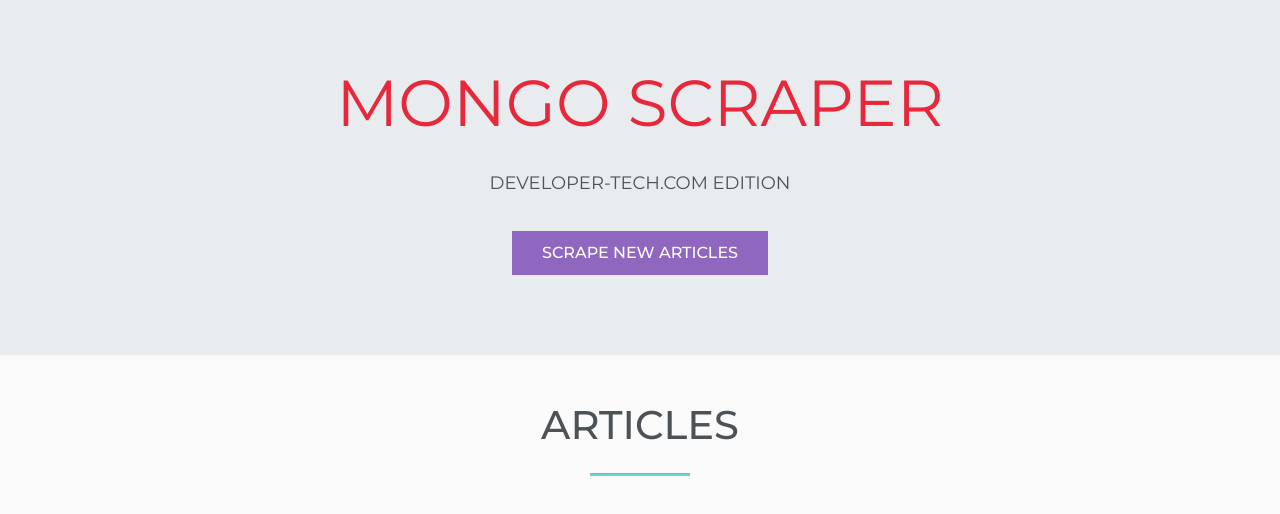
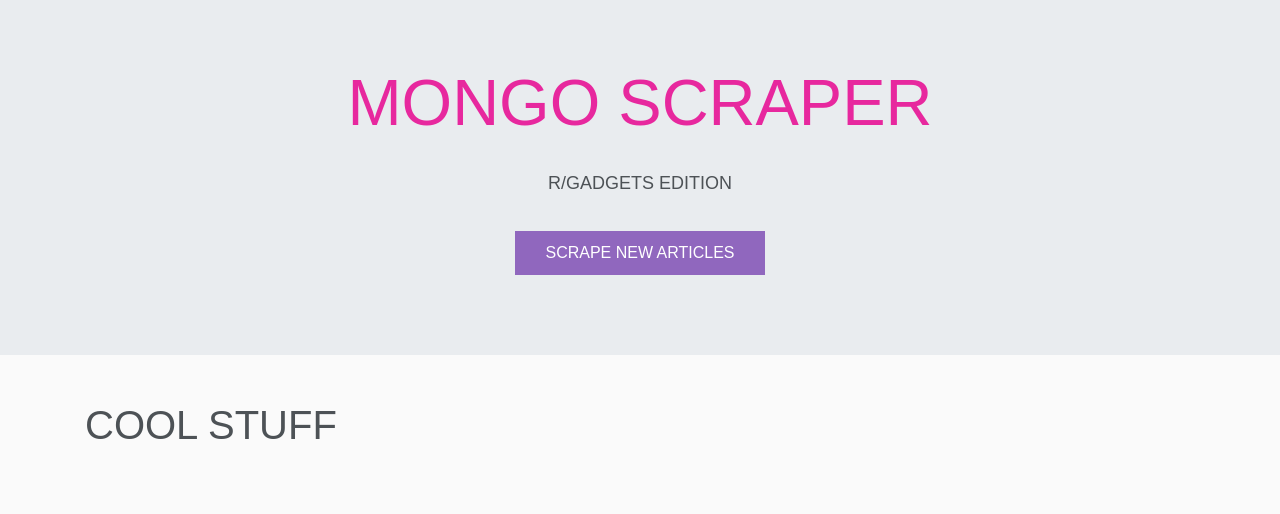
Before and after one commit to ElegantIguana/mongoScraper, a website: page public/index.html in a window 1280 px wide. Drawn offline with nearby package versions, Linux system fonts and the light colour scheme; no server answers.

Commit message:
better styling, fixing bugs

```diff
--- a/public/app.js
+++ b/public/app.js
@@ -6,10 +6,10 @@
         for (var i = 0; i < data.length; i++) {
             // Display the apropos information on the page
             $("#articles").append("<article class='row' data-id='" + data[i]._id + "'>" +
-                "<div class='col-xs-12 col-sm-12 col-md-3 col-lg-3 col-xl-3 images'><img src='https://www.developer-tech.com" + data[i].thumbnail + "'></div>" +
+                "<div class='col-xs-12 col-sm-12 col-md-3 col-lg-3 col-xl-3 images'><img src='https://www.reddit.com/r/gadgets/" + data[i].thumbnail + "'></div>" +
                 "<div class='col-xs-12 col-sm-12 col-md-9 col-lg-9 col-xl-9 text'><h4>" + data[i].title + "</h4>" +
                 "<p>" + data[i].summary +
-                "<a href='https://www.developer-tech.com" + data[i].link + "' target='_blank'>Read More</a><br></p></div>" +
+                "<a href='https://www.reddit.com/r/gadgets/" + data[i].link + "' target='_blank'>Read More</a><br></p></div>" +
                 "</article>");
         }
     });
--- a/public/index.html
+++ b/public/index.html
@@ -16,17 +16,17 @@
     <!-- Linking Our Own CSS -->
     <link rel="stylesheet" href="style.css" type="text/css">
 
-    <!-- Linking Google Web Fonts -->
+    <!-- Linking Google Web Fonts
     <link href="https://fonts.googleapis.com/css?family=Montserrat:300,400,500,600,900" rel="stylesheet">
-
-    <title>Mongo Scraper</title>
+    -->
+    <title>Scrape teh Web!</title>
 </head>
 
 <body>
     <div class="jumbotron jumbotron-fluid">
         <div class="container">
             <h1 class="display-4">Mongo Scraper</h1>
-            <p class="lead">Developer-Tech.com Edition</p>
+            <p class="lead">r/gadgets Edition</p>
             <p class="lead">
                 <a class="btn scrape-new" href="#" role="button">SCRAPE NEW ARTICLES</a>
             </p>
@@ -34,8 +34,8 @@
     </div>
 
     <div class="container" id="wrapper">
-        <h1>Articles</h1>
-        <hr>
+        <h1>Cool Stuff</h1>
+
         <div id="articles"></div>
         <div class="row justify-content-center" id="notes"></div>
     </div>
--- a/public/style.css
+++ b/public/style.css
@@ -1,5 +1,5 @@
 body {
-    font-family: 'Montserrat', sans-serif;
+    font-family: 'Bookman', sans-serif;
     background-color: rgba(250, 250, 250, 1);
     color: #4d5256;
 }
@@ -17,21 +17,22 @@
 }
 
 .jumbotron h1 {
+    text-align: center;
     font-size: 65px;
     text-transform: uppercase;
     font-weight: 400;
-    color: #e7283a;
+    color: #e7289e;
 }
 
 .jumbotron p {
-    font-family: 'Montserrat', sans-serif;
+    font-family: 'Bookman', sans-serif;
     font-size: 18px;
     font-weight: 400;
     text-transform: uppercase;
 }
 
 .jumbotron p a {
-    font-family: 'Montserrat', sans-serif;
+    font-family: 'Bookman', sans-serif;
     font-size: 16px;
     font-weight: 500;
     text-transform: uppercase;
@@ -46,7 +47,7 @@
 /*CONTENT*/
 
 h1 {
-    text-align: center;
+    text-align: left;
     text-transform: uppercase;
     font-size: 40px;
     margin: 0;
@@ -56,6 +57,7 @@
 }
 
 hr {
+    text-align: left;
     background-color: #6dd3d0;
     height: 2px;
     max-width: 100px;
@@ -131,7 +133,7 @@
 }
 
 .currentNote button {
-    font-family: 'Montserrat', sans-serif;
+    font-family: 'Bookman', sans-serif;
     font-size: 16px;
     font-weight: 500;
     text-transform: uppercase;
--- a/server.js
+++ b/server.js
@@ -44,7 +44,7 @@
 // GET ROUTE TO SCRAPE WEBSITE
 app.get("/scrape", function (req, res) {
     // First, we grab the body of the html with request
-    axios.get("https://www.developer-tech.com/news/").then(function (response) {
+    axios.get("https://www.reddit.com/r/gadgets/").then(function (response) {
         // Load into cheerio and save it to $ for a shorthand selector
         var $ = cheerio.load(response.data);
 
@@ -191,6 +191,6 @@
 
 // Start the Server
 app.listen(PORT, function () {
-    console.log("\n==> 🌎  Listening on port %s." +
+    console.log("\n==> App listening on port %s." +
         "Visit http://localhost:%s/ in your browser.", PORT, PORT);
 });
```
Also changed, not shown: 1 other file.
